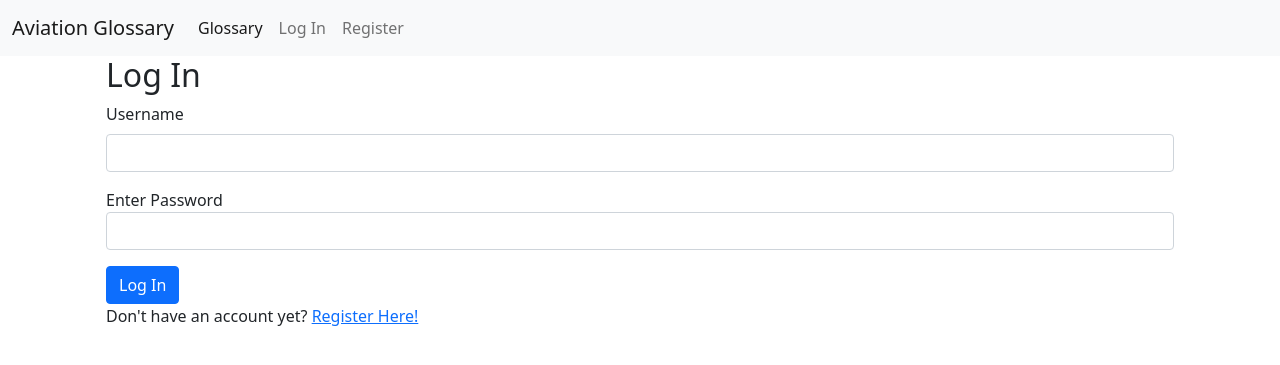
After one commit to gretaegan/aviation-glossary, a Flask app: template templates/login.html in a window 1280 px wide. The commit adds this page. Shown: the top 365 px of the page. Run offline with Flask 2, Linux system fonts and the light colour scheme; the template is opened without the code that fills it, so the values that code supplies are empty; some libraries are stand-ins or nearby versions.

Commit message:
Add login page and functionality

```diff
--- a/app.py
+++ b/app.py
@@ -48,6 +48,28 @@ def register():
     return render_template("register.html")
 
 
+@app.route("/login", methods=["GET", "POST"])
+def login():
+    if request.method == "POST":
+        existing_user = mongo.db.users.find_one(
+            {"username": request.form.get("username").lower()})
+
+        if existing_user:
+            if check_password_hash(
+                existing_user["password"], request.form.get("password")):
+                    session["user"] = request.form.get("username").lower()
+                    flash("Welcome back, {}".format(
+                        request.form.get("username")))
+            else:
+                flash("Password username or password, please try again!")
+                return redirect(url_for("login"))
+
+    else:
+        flash("Password or username is incorrect. Please try again!")
+        return redirect(url_for("login"))
+    return render_template("login.html")
+
+
 if __name__ == "__main__":
     app.run(host=os.environ.get("IP"),
             port=int(os.environ.get("PORT")),
--- a/templates/base.html
+++ b/templates/base.html
@@ -26,7 +26,7 @@
                         <a class="nav-link active" aria-current="page" href="#">Glossary</a>
                     </li>
                     <li class="nav-item">
-                        <a class="nav-link" href="#">Log In</a>
+                        <a class="nav-link" href="{{ url_for('login') }}">Log In</a>
                     </li>
                     <li class="nav-item">
                         <a class="nav-link" href="{{ url_for('register') }}">Register</a>
--- /dev/null
+++ b/templates/login.html
@@ -0,0 +1,31 @@
+{% extends "base.html" %}
+{% block content %}
+
+<div class="container">
+        <div class="row">
+            <div class="register-container">
+                <h2 class="login-heading"> Log In </h2>
+            </div>
+            <!-- form -->
+                <form method="POST" action="{{ url_for('register') }}" class="needs-validation" novalidate>
+                    <div class="mb-3">
+                        <label for="username" class="form-label">Username</label>
+                        <input type="text" name="username" class="form-control" id="username" minlength="4" maxlength="12" pattern="^[a-zA-Z0-9]{2,12}$" required>
+                        </div>
+                    <div class="mb-3">
+                    <label for="password" class="form-label"></label>Enter Password</label>
+                    <input type="password" name="password" class="form-control" id="password" minlength="4" maxlength="12" pattern="^[a-zA-Z0-9]{2,12}$" required>
+                    </div>
+                    <button type="submit" class="btn btn-primary">Log In</button>
+                </form>
+    </div>
+    <div class="row">
+        <div class="col-sm-12">
+            <p>
+                Don't have an account yet? <a href="{{ url_for('register') }}"> Register Here! </a>
+            </p>
+        </div>
+    </div>
+</div>
+
+{% endblock %}
```
